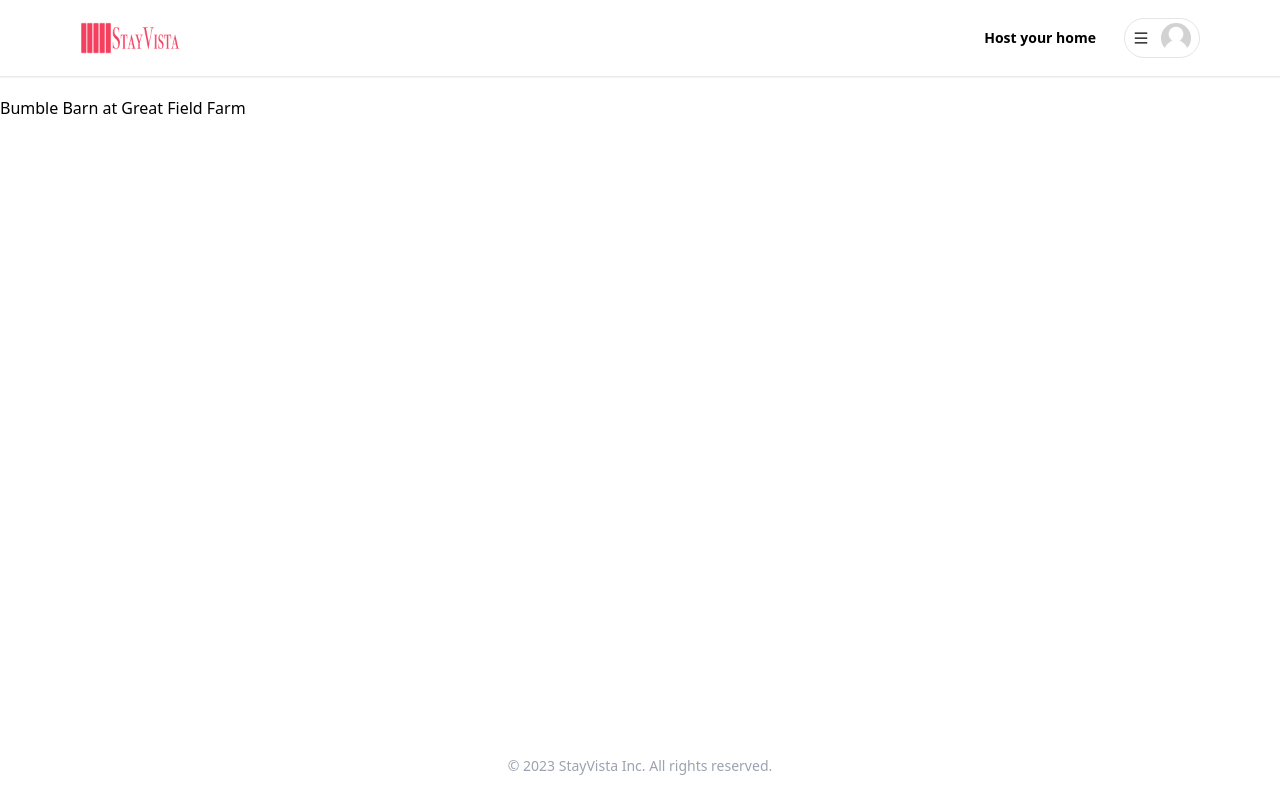
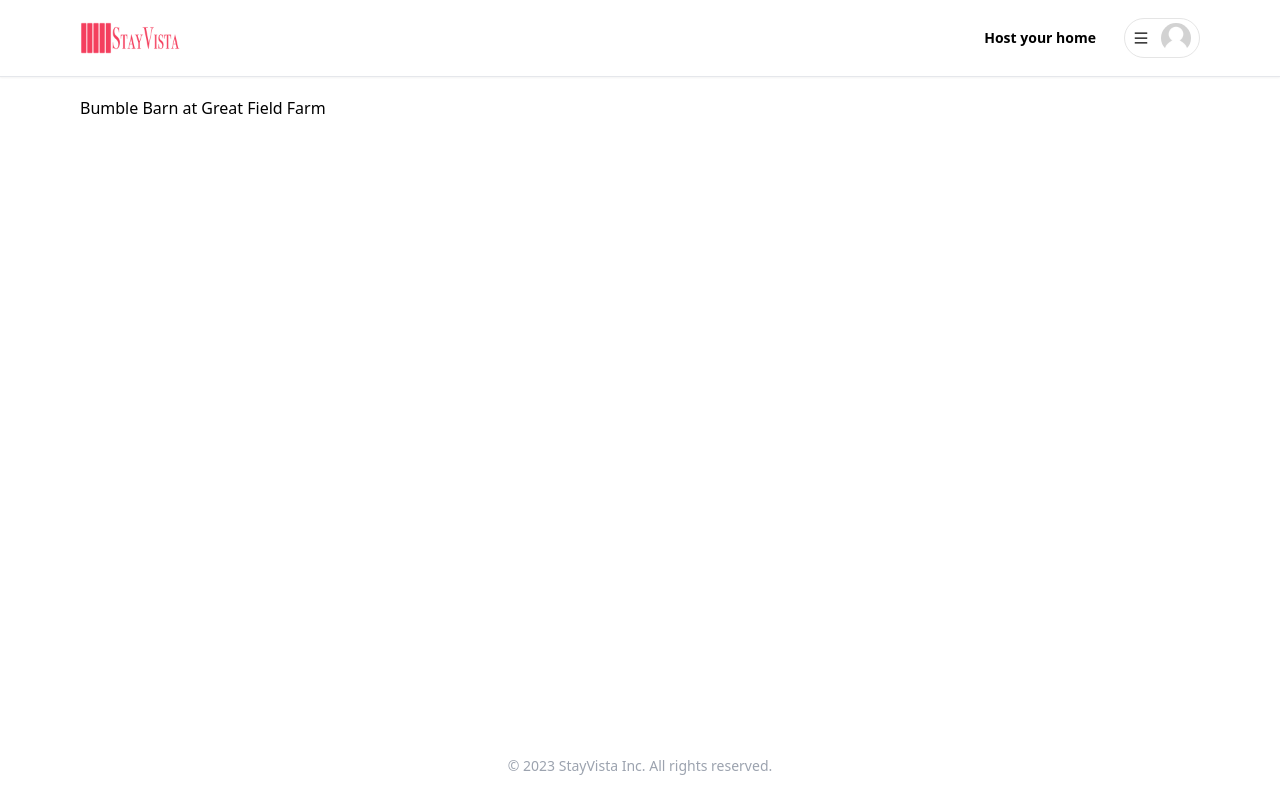
Before and after one commit to justJubair/stayVista, a React (Vite) app in the folder client/: page /room/654f6d935abba09d18da69cb in a window 1280 px wide. Built offline with nearby package versions, Linux system fonts and the light colour scheme; no server answers.

Commit message:
Add: react helmet added on room details page

```diff
--- a/client/index.html
+++ b/client/index.html
@@ -9,5 +9,6 @@
   <body>
     <div id="root"></div>
     <script type="module" src="/src/main.jsx"></script>
+
   </body>
 </html>
--- a/client/src/components/Categories/CategoryBox.jsx
+++ b/client/src/components/Categories/CategoryBox.jsx
@@ -22,11 +22,12 @@ const CategoryBox = ({ label, icon: Icon }) => {
     <div
       onClick={handleCategory}
       className={`${
+
         category === label ? "border-b-2 border-black text-gray-800" : undefined
       } text-gray-500 flex flex-col gap-2  pb-2 items-center justify-center hover:cursor-pointer`}
     >
       <span>{<Icon size={26} />}</span>
-      <p className="font-bold">{label}</p>
+           <p className="font-bold">{label}</p>
     </div>
   );
 };
--- a/client/src/main.jsx
+++ b/client/src/main.jsx
@@ -1,15 +1,17 @@
-import ReactDOM from 'react-dom/client'
-import './index.css'
-import { RouterProvider } from 'react-router-dom'
-import AuthProvider from './providers/AuthProvider'
-import { router } from './routes/Routes'
-import { Toaster } from 'react-hot-toast'
-import 'react-date-range/dist/styles.css'
-import 'react-date-range/dist/theme/default.css'
-
-ReactDOM.createRoot(document.getElementById('root')).render(
-  <AuthProvider>
-    <Toaster />
-    <RouterProvider router={router} />
-  </AuthProvider>
-)
+import ReactDOM from "react-dom/client";
+import "./index.css";
+import { RouterProvider } from "react-router-dom";
+import AuthProvider from "./providers/AuthProvider";
+import { router } from "./routes/Routes";
+import { Toaster } from "react-hot-toast";
+import "react-date-range/dist/styles.css";
+import "react-date-range/dist/theme/default.css";
+import { HelmetProvider } from "react-helmet-async";
+ReactDOM.createRoot(document.getElementById("root")).render(
+  <HelmetProvider>
+    <AuthProvider>
+      <Toaster />
+      <RouterProvider router={router} />
+    </AuthProvider>
+  </HelmetProvider>
+);
--- a/client/src/pages/Home/Home.jsx
+++ b/client/src/pages/Home/Home.jsx
@@ -1,9 +1,11 @@
+import { Helmet } from "react-helmet-async";
 import Categories from "../../components/Categories/Categories";
 import Rooms from "../../components/Rooms/Rooms";
 
 const Home = () => {
   return (
     <div>
+        <Helmet> <title>StayVista | Vacation Homes & Condo Rentals</title></Helmet>
       <Categories />
       <Rooms />
     </div>
--- a/client/src/pages/RoomDetails/RoomDetails.jsx
+++ b/client/src/pages/RoomDetails/RoomDetails.jsx
@@ -1,6 +1,8 @@
 import { useEffect, useState } from "react"
 import {useParams} from "react-router-dom"
 import Loader from "../../components/Shared/Loader"
+import Container from "../../components/Shared/Container"
+import { Helmet } from "react-helmet-async"
 const RoomDetails = () => {
     const {id} = useParams()
     const [room, setRoom] = useState([])
@@ -18,8 +20,10 @@ const RoomDetails = () => {
       return <Loader/>
     }
     return(
-        <div>
+        <Container>
+          <Helmet><title>{room?.title}</title></Helmet>
              <p> {room?.title} </p>
-        </div>
+
+        </Container>
     )}
 export default RoomDetails;
```
